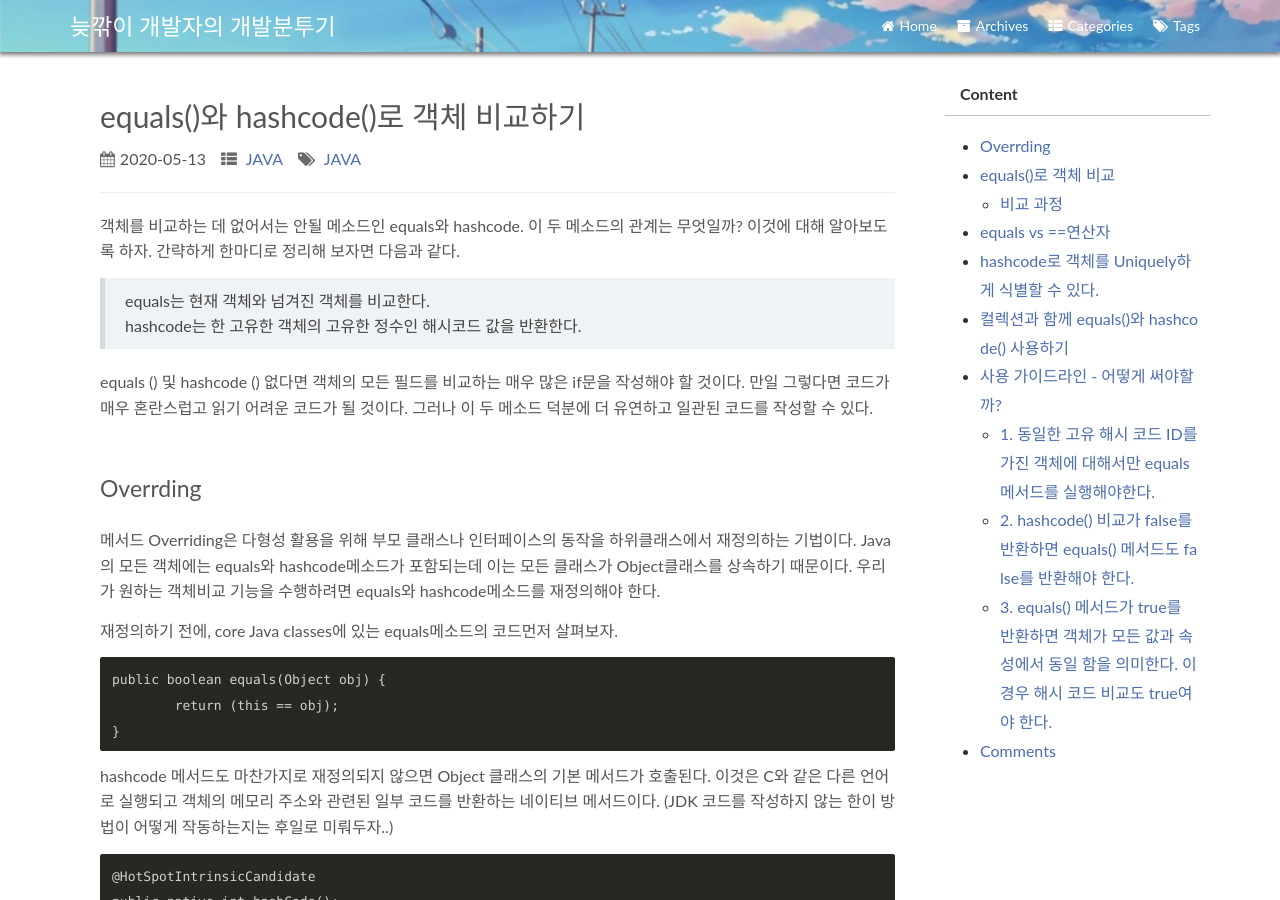
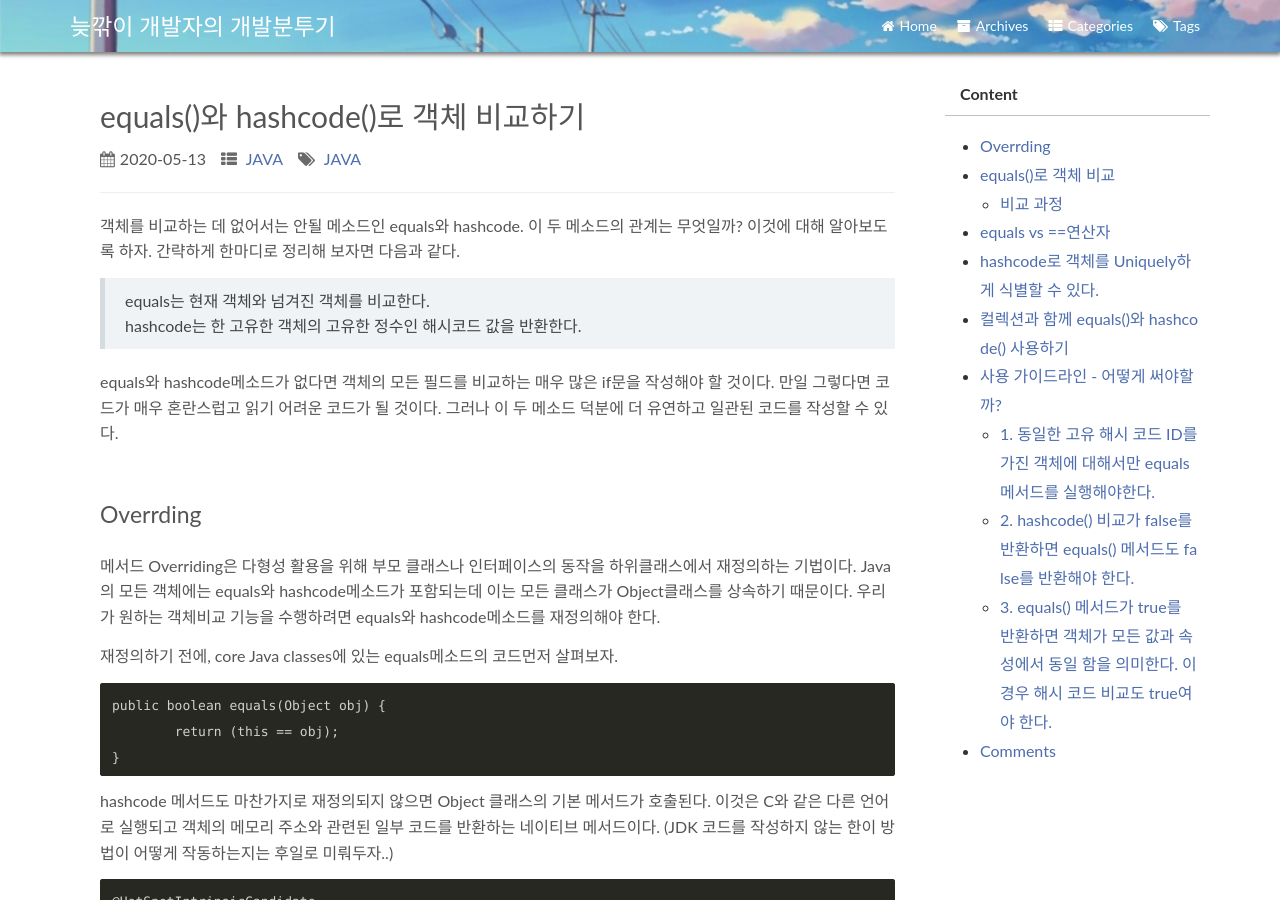
Before and after one commit to isaac1102/isaac1102.github.io, a Jekyll site: the page built from _posts/2020-05-13-javaStudy20200514.md, in a window 1280 px wide and 900 px high. Built offline with Jekyll 4.4.1, drawn with Linux system fonts in a browser that asks for light colours; comment, search, counter and statistics services are not loaded; a style sheet for code colours, icons or effects is not loaded.

Commit message:
fix text

```diff
--- a/_posts/2020-05-13-javaStudy20200514.md
+++ b/_posts/2020-05-13-javaStudy20200514.md
@@ -14,7 +14,7 @@ tags: JAVA
 > equals는 현재 객체와 넘겨진 객체를 비교한다. <br>
 hashcode는 한 고유한 객체의 고유한 정수인 해시코드 값을 반환한다.
 
-equals () 및 hashcode () 없다면 객체의 모든 필드를 비교하는 매우 많은 if문을 작성해야 할 것이다. 만일 그렇다면 코드가 매우 혼란스럽고 읽기 어려운 코드가 될 것이다.
+equals와 hashcode메소드가 없다면 객체의 모든 필드를 비교하는 매우 많은 if문을 작성해야 할 것이다. 만일 그렇다면 코드가 매우 혼란스럽고 읽기 어려운 코드가 될 것이다.
 그러나 이 두 메소드 덕분에 더 유연하고 일관된 코드를 작성할 수 있다.
 
 ### Overrding
```
